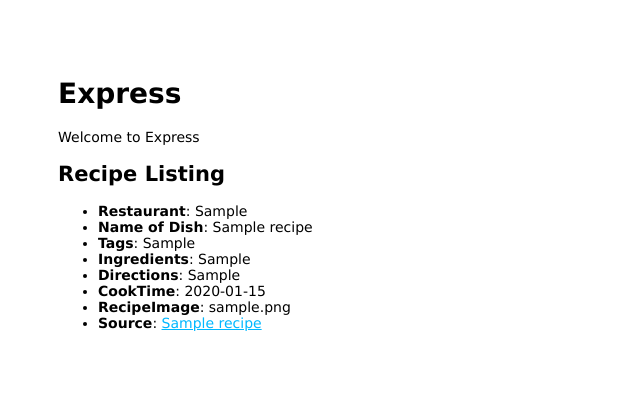
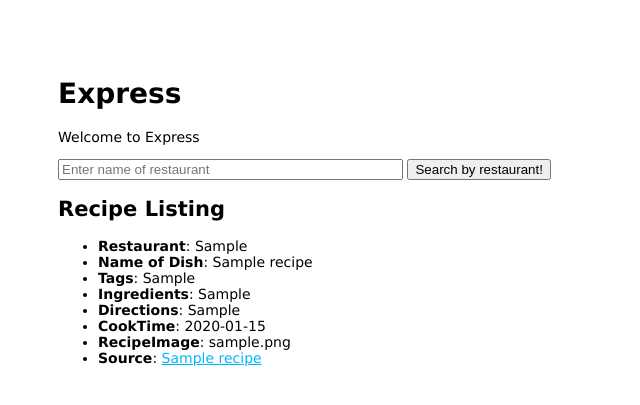
Before and after one commit to CopyChef/CopyChef, a Node server app: page / in a window 1280 px wide. Shown: the top 405 px of the page, without its empty margins (0-640 px from the left). Run offline with Node 20, Linux system fonts and the light colour scheme; tables that the repository leaves empty hold one stand-in row (values such as "Sample post"); some libraries are stand-ins or nearby versions.

Commit message:
laid groundwork for search function

```diff
--- /dev/null
+++ b/public/javascripts/ajax.js
@@ -0,0 +1,32 @@
+$("#restaurant-search-form").on("submit", function(event) {
+  event.preventDefault();
+  var restaurant = $(":input[name=restaurant]", this).val();
+  app.getRecipeByRestaurant(restaurant);
+});
+
+// @param
+
+app.getRecipeByRestaurant = function getRecipeByRestaurant(restaurant) {
+
+  console.log("app.getRecipeByRestaurant() has been called. The user searched for" + restaurant);
+
+  var ajaxArgument = {
+    type: 'get',
+    url: 'http://localhost:3000/recipes/' + restaurant,
+    dataType: 'json',
+    success: function(data) {
+        console.log("success");
+        console.log(data);
+
+
+    },
+    error: function(error) {
+        console.log("error")
+        console.log(error);
+    }
+};
+// make the ajax call
+$.ajax(ajaxArgument);
+
+
+}
--- a/views/index.hbs
+++ b/views/index.hbs
@@ -2,9 +2,19 @@
 <p>Welcome to {{title}}</p>
 
 
+
+<div class="search">
+  <form id="restaurant-search-form" method="get">
+    <input type="text" name="restaurant" placeholder="Enter name of restaurant" size="40">
+    <input type="submit" value="Search by restaurant!">
+  </form>
+</div>
+
 <h2>Recipe Listing</h2>
 <section id='recipe-listing'>
 </section>
+
+
 
 
 <!-- defining an underscore.js template -->
@@ -30,4 +40,5 @@
 
 <!-- loading custom app -->
 <script src='/javascripts/app.js'></script>
+<script src='/javascripts/ajax.js'></script>
 <!-- will add in app.views later -->
```
